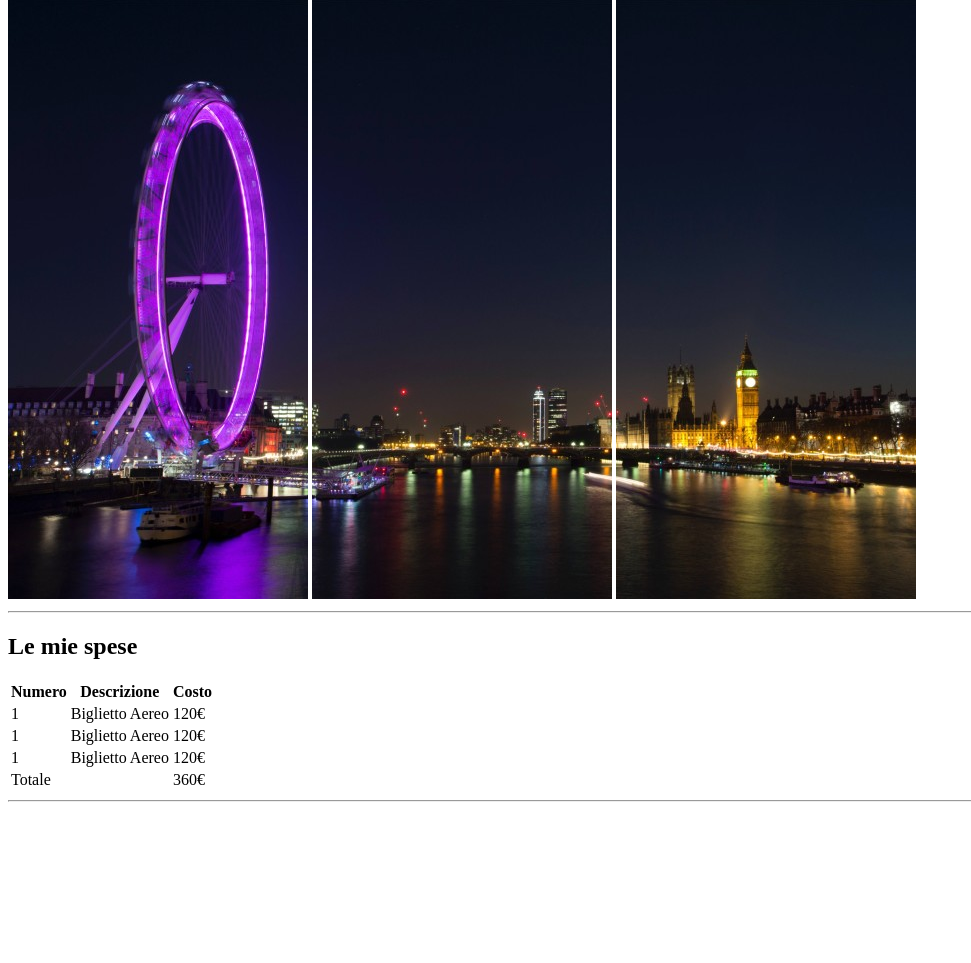
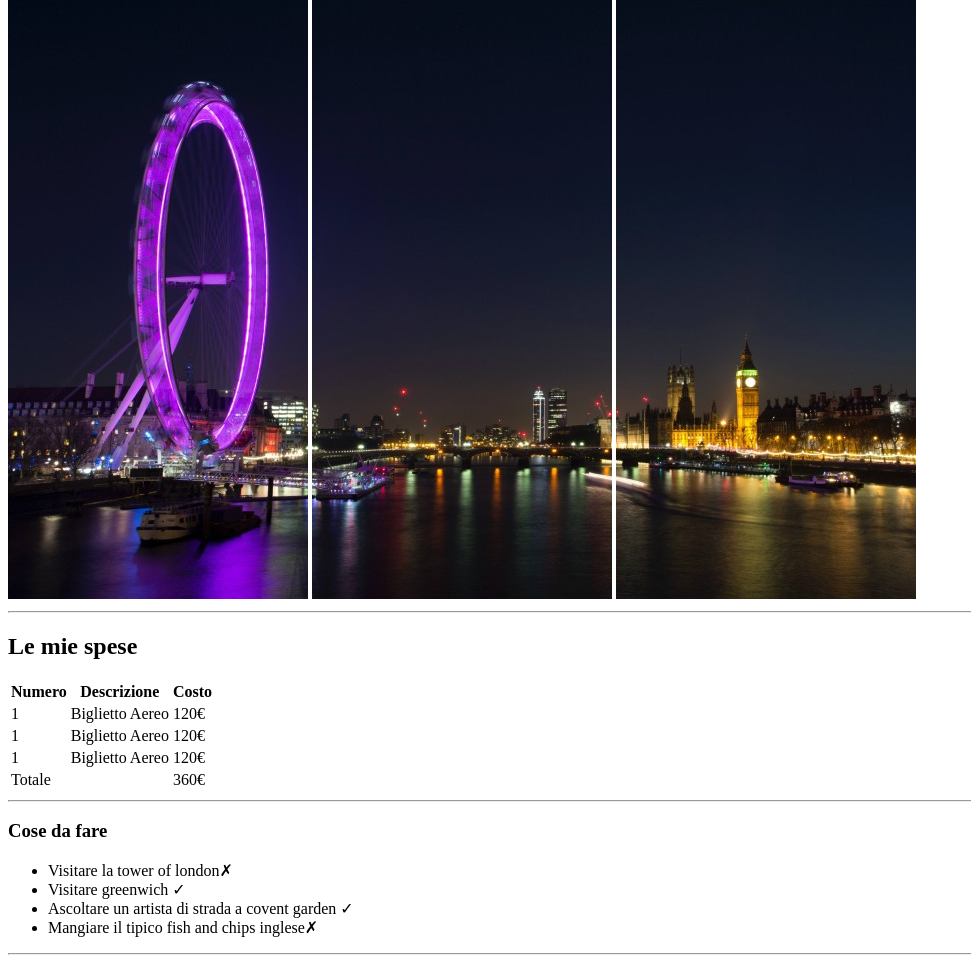
Before and after one commit to AlbertoOrlando/html-london-trip, a plain HTML site: page index.html in a window 1280 px wide. Shown: the part 68-1031 px from the top of the page, without its empty margins (0-971 px from the left). Before the commit the page ends 878 px from the top, so only its background shows below. Drawn offline with Linux system fonts and the light colour scheme.

Commit message:
creazione sezione 2 main

```diff
--- a/index.html
+++ b/index.html
@@ -52,6 +52,17 @@
             </table>
             <hr>
          </section>
+         <!-- sezione 2 main -->
+         <section>
+            <h3>Cose da fare</h3>
+            <ul>
+                <li>Visitare la tower of london&#10007;</li>
+                <li>Visitare greenwich &#10003;</li>
+                <li>Ascoltare un artista di strada a covent garden &#10003;</li>
+                <li>Mangiare il tipico fish and chips inglese&#10007;</li>
+            </ul>
+            <hr>
+         </section>
 
 
     </main>
```
